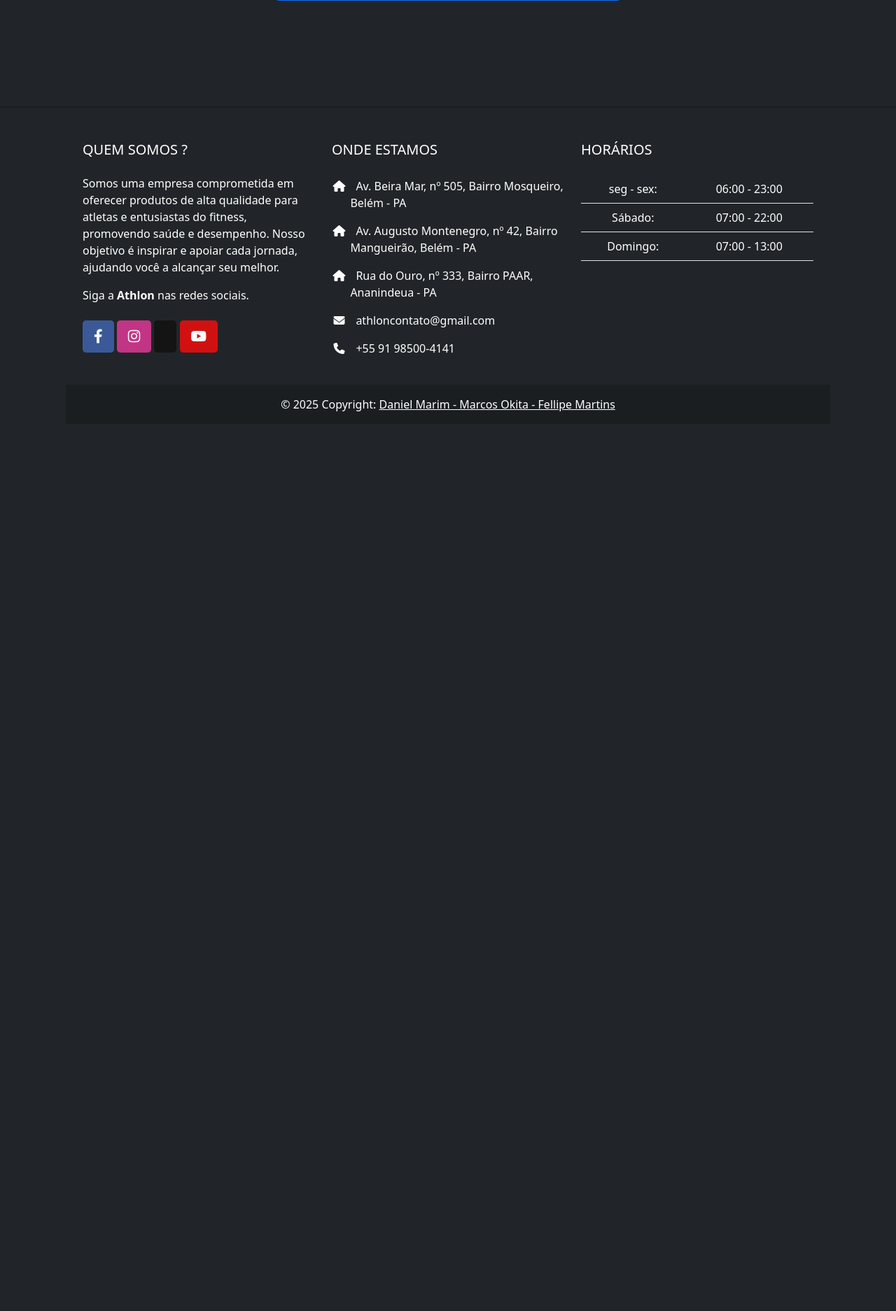
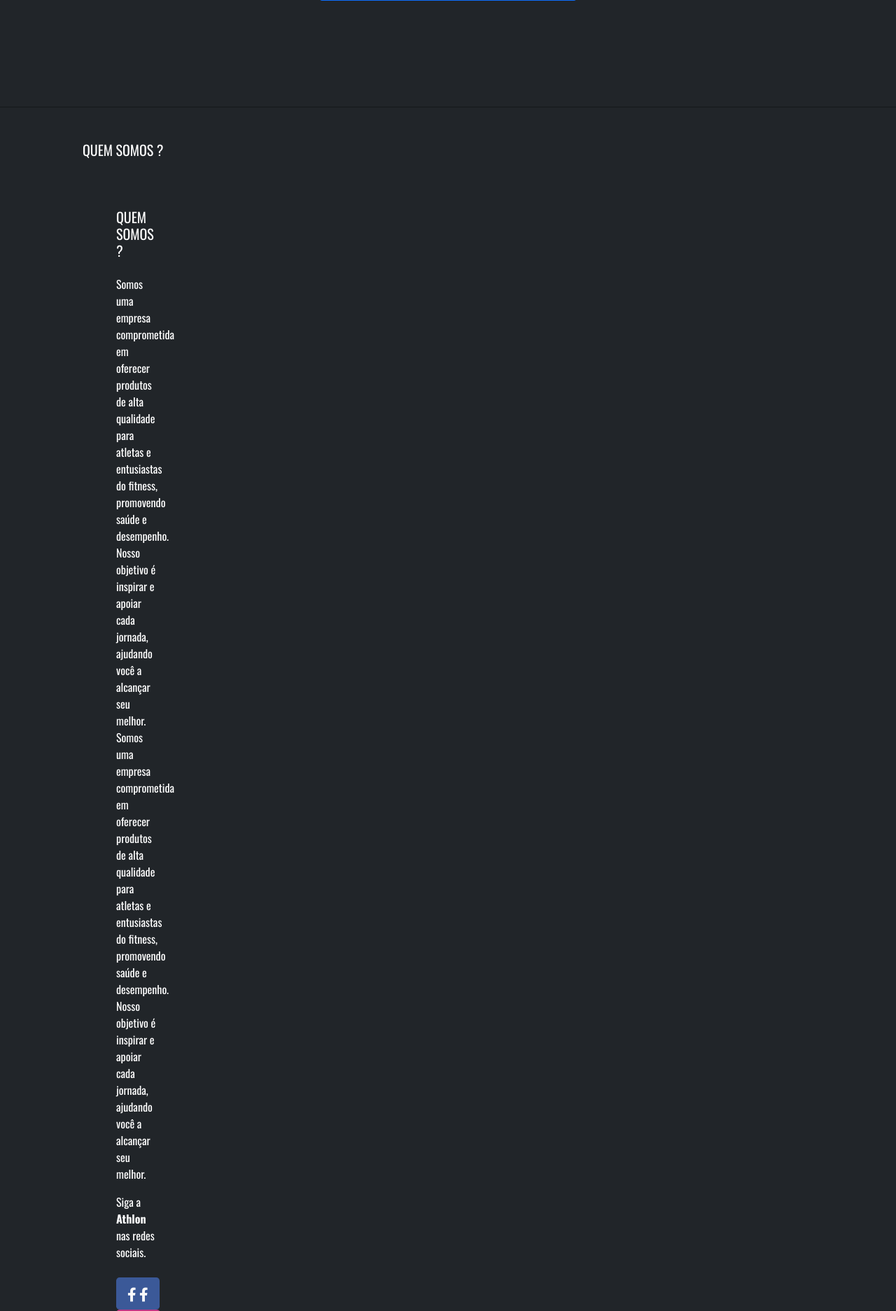
Before and after one commit to MarcosOki/AthlonFit, a PHP site: page /fale-conosco.php in a window 1280 px wide; the page is wider, and only the part inside the window is pictured. Shown: the part 1446-3320 px from the top of that part at 70% size. Before the commit the page ends 2034 px from the top of that part, so only its background shows below. Run offline with PHP 8.4, Linux system fonts and the light colour scheme.

Commit message:
Alteração de font

```diff
--- a/front-end/fale-conosco.php
+++ b/front-end/fale-conosco.php
@@ -29,17 +29,34 @@ if (isset($_GET['success'])) {
     <link href="https://fonts.googleapis.com/css2?family=Oswald:wght@400;700&display=swap" rel="stylesheet">
 
     <title>AthlonFit</title>
+    <meta charset="UTF-8">
+    <meta name="viewport" content="width=device-width, initial-scale=1.0">
+    <link href="https://cdn.jsdelivr.net/npm/bootstrap@5.0.2/dist/css/bootstrap.min.css" rel="stylesheet" integrity="sha384-EVSTQN3/azprG1Anm3QDgpJLIm9Nao0Yz1ztcQTwFspd3yD65VohhpuuCOmLASjC" crossorigin="anonymous">
+    <link rel="stylesheet" href="css/style.css">
+    <link rel="stylesheet" href="https://cdnjs.cloudflare.com/ajax/libs/font-awesome/6.4.2/css/all.min.css">
+    <link rel="shortcut icon" href="img/logos.ico">
+    <link href="https://fonts.googleapis.com/css2?family=Oswald:wght@400;700&display=swap" rel="stylesheet">
+
+    <title>AthlonFit</title>
 </head>
 
 <body class="bg-dark">
 
 <header class="sticky-top">
+
+  <header class="sticky-top">
     <nav class="navbar navbar-expand-lg bg-dark navbar-dark p-1">
       <div class="container d-flex align-items-center">
         <a class="navbar-brand d-flex align-items-center" href="#">
             <img src="img/logos.png" class="logo img-fluid me-2" alt="Logotipo da Athlon Fitness, Que é a Letra 'A'." style="height: 50px;">
           <span class="fs-1 mb-0">thlon</span>
+        <a class="navbar-brand d-flex align-items-center" href="#">
+            <img src="img/logos.png" class="logo img-fluid me-2" alt="Logotipo da Athlon Fitness, Que é a Letra 'A'." style="height: 50px;">
+          <span class="fs-1 mb-0">thlon</span>
         </a>
+        <button class="navbar-toggler" type="button" data-bs-toggle="collapse" data-bs-target="#navbarNav"
+            aria-controls="navbarNav" aria-expanded="false" aria-label="Toggle navigation">
+            <span class="navbar-toggler-icon"></span>
         <button class="navbar-toggler" type="button" data-bs-toggle="collapse" data-bs-target="#navbarNav"
             aria-controls="navbarNav" aria-expanded="false" aria-label="Toggle navigation">
             <span class="navbar-toggler-icon"></span>
@@ -62,6 +79,28 @@ if (isset($_GET['success'])) {
               </li>
               <li class="nav-item">
                   <a class="nav-link mx-3 active" href="fale-conosco.php">Fale Conosco</a>
+              </li>
+              <li class="nav-item">
+                  <a class="nav-link mx-3" href="admin.php">Administração</a>
+              </li>
+            </ul>
+            <ul class="navbar-nav fs-5 ms-auto">
+              <li class="nav-item">
+                  <a class="nav-link active mx-3" aria-current="page" href="index.html">Início</a>
+              </li>
+              <li class="nav-item">
+                  <a class="nav-link mx-3" href="equipe.html">Equipe</a>
+              </li>
+              <li class="nav-item dropdown">
+                <a class="nav-link dropdown-toggle" href="#" id="navbarDesempenho" role="button" data-bs-toggle="dropdown" aria-expanded="false">Desempenho</a>
+                <ul class="dropdown-menu bg-dark text-light" aria-labelledby="navbarDesempenho">
+                  <li><a class="dropdown-item bg-dark text-light active" href="performance.html">Dicas de Performance</a></li>
+                  <li><a class="dropdown-item bg-dark text-light" href="nutricao.html">Nutrição</a></li>
+                  <li><a class="dropdown-item bg-dark text-light" href="vestuario.html">Vestimenta Especializada</a></li>
+                </ul>
+              </li>
+              <li class="nav-item">
+                  <a class="nav-link mx-3" href="fale-conosco.php">Fale Conosco</a>
               </li>
               <li class="nav-item">
                   <a class="nav-link mx-3" href="admin.php">Administração</a>
@@ -116,7 +155,15 @@ if (isset($_GET['success'])) {
         <div class="row mt-4">
           <div class="col-lg-4 col-md-12 mb-4 mb-md-0">
             <h5 class="text-uppercase mb-4">Quem Somos ?</h5>
+    <footer class="w-100 bg-dark text-white text-center text-lg-start bg-dark">
+    <div class="container ">
+      <div class="container p-4">
+        <div class="row mt-4">
+          <div class="col-lg-4 col-md-12 mb-4 mb-md-0">
+            <h5 class="text-uppercase mb-4">Quem Somos ?</h5>
               <p>
+                  Somos uma empresa comprometida em oferecer produtos de alta qualidade para atletas e entusiastas do fitness, promovendo saúde e desempenho.
+                    Nosso objetivo é inspirar e apoiar cada jornada, ajudando você a alcançar seu melhor.
                   Somos uma empresa comprometida em oferecer produtos de alta qualidade para atletas e entusiastas do fitness, promovendo saúde e desempenho.
                     Nosso objetivo é inspirar e apoiar cada jornada, ajudando você a alcançar seu melhor.
               </p>
@@ -124,19 +171,45 @@ if (isset($_GET['success'])) {
                 Siga a <strong>Athlon</strong> nas redes sociais.
               </p>
               <div class="mt-4">
+              <div class="mt-4">
                 <a type="button" href="https://www.facebook.com/athlonsports" class="btn btn-floating text-light btn-lg border border-0" style="background-color: #3b5998;">
+                    <i class="fab fa-facebook-f"></i>
                     <i class="fab fa-facebook-f"></i>
                 </a>
                 <a type="button" href="https://www.instagram.com/athlonsports/" class="btn btn-floating text-light btn-lg border border-0" style="background-color: #c13584;">
                     <i class="fab fa-instagram"></i>
+                    <i class="fab fa-instagram"></i>
                 </a>
                 <a type="button" href="https://x.com/AthlonSports" class="btn btn-floating text-light btn-lg border border-0" style="background-color: #141414;">
+                    <i class="fab fa-x-twitter"></i>
                     <i class="fab fa-x-twitter"></i>
                 </a>
                 <a type="button" href="https://www.youtube.com/@Athlon_Sports" class="btn btn-floating text-light btn-lg border border-0" style="background-color: #d11111;">
                     <i class="fab fa-youtube"></i>
                   </a>
+                    <i class="fab fa-youtube"></i>
+                  </a>
               </div>
+          </div>
+          <div class="col-lg-4 col-md-6 mb-4 mb-md-0">
+            <h5 class="text-uppercase mb-4 pb-1">Onde Estamos</h5>
+            <ul class="fa-ul" style="margin-left: 1.65em;">
+              <li class="mb-3">
+                <span class="fa-li"><i class="fas fa-home"></i></span><span class="ms-2">Av. Beira Mar, nº 505, Bairro Mosqueiro, Belém - PA</span>
+              </li>
+              <li class="mb-3">
+                <span class="fa-li"><i class="fas fa-home"></i></span><span class="ms-2">Av. Augusto Montenegro, nº 42, Bairro Mangueirão, Belém - PA</span>
+              </li>
+              <li class="mb-3">
+                <span class="fa-li"><i class="fas fa-home"></i></span><span class="ms-2">Rua do Ouro, nº 333, Bairro PAAR, Ananindeua - PA</span>
+              </li>
+              <li class="mb-3">
+                <span class="fa-li"><i class="fas fa-envelope"></i></span><span class="ms-2">athloncontato@gmail.com</span>
+              </li>
+              <li class="mb-3">
+                <span class="fa-li"><i class="fas fa-phone"></i></span><span class="ms-2">+55 91 98500-4141</span>
+              </li>
+            </ul>
           </div>
           <div class="col-lg-4 col-md-6 mb-4 mb-md-0">
             <h5 class="text-uppercase mb-4 pb-1">Onde Estamos</h5>
@@ -179,12 +252,17 @@ if (isset($_GET['success'])) {
             </div>
           </div>
         </div>
+        </div>
         <div class="text-center p-3" style="background-color: rgba(0, 0, 0, 0.2);">
           © 2025 Copyright:
+          <a class="text-white" href="https://github.com/MarcosOki/UepaAvaliacao">Daniel Marim - Marcos Okita - Fellipe Martins</a>
           <a class="text-white" href="https://github.com/MarcosOki/UepaAvaliacao">Daniel Marim - Marcos Okita - Fellipe Martins</a>
         </div>
       </div>
   </footer>
+      </div>
+  </footer>
 </body>
 <script src="https://cdn.jsdelivr.net/npm/bootstrap@5.3.0/dist/js/bootstrap.bundle.min.js"></script>
+<script src="https://cdn.jsdelivr.net/npm/bootstrap@5.3.0/dist/js/bootstrap.bundle.min.js"></script>
 </html>
```
